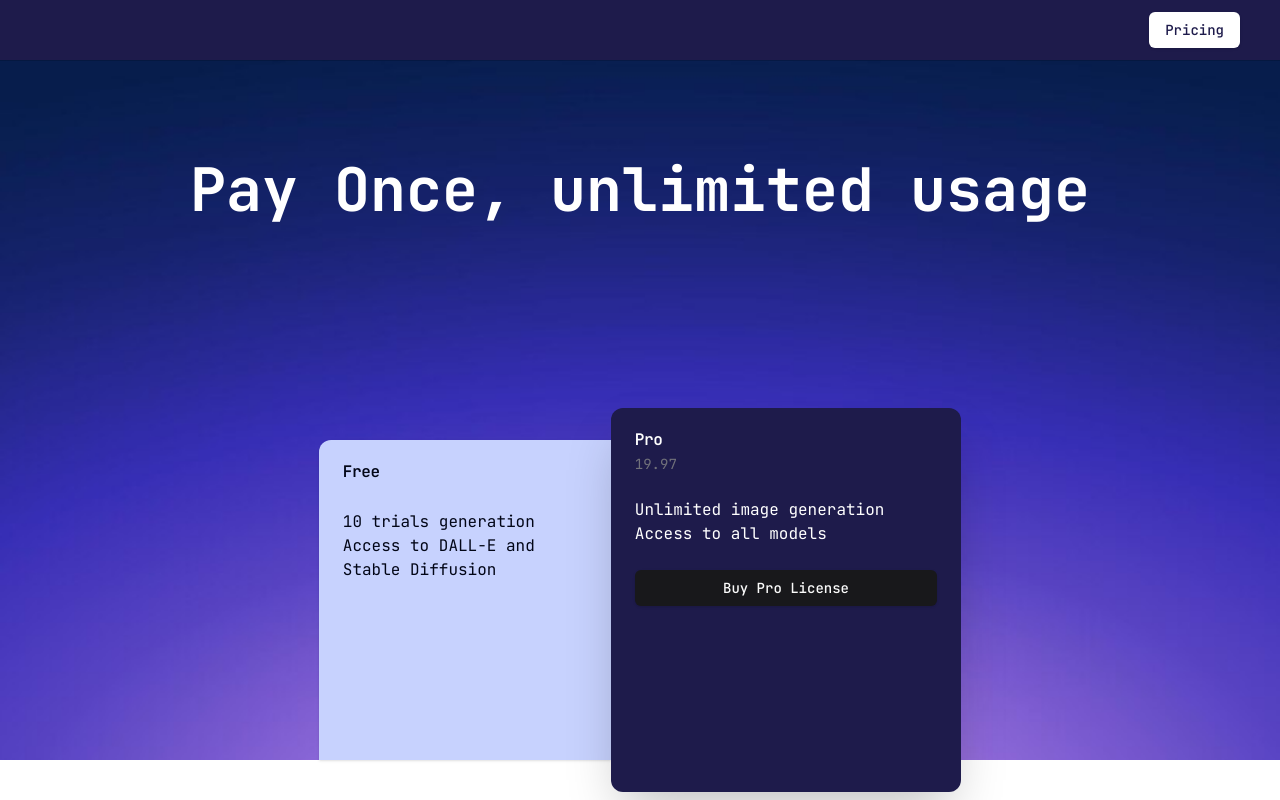
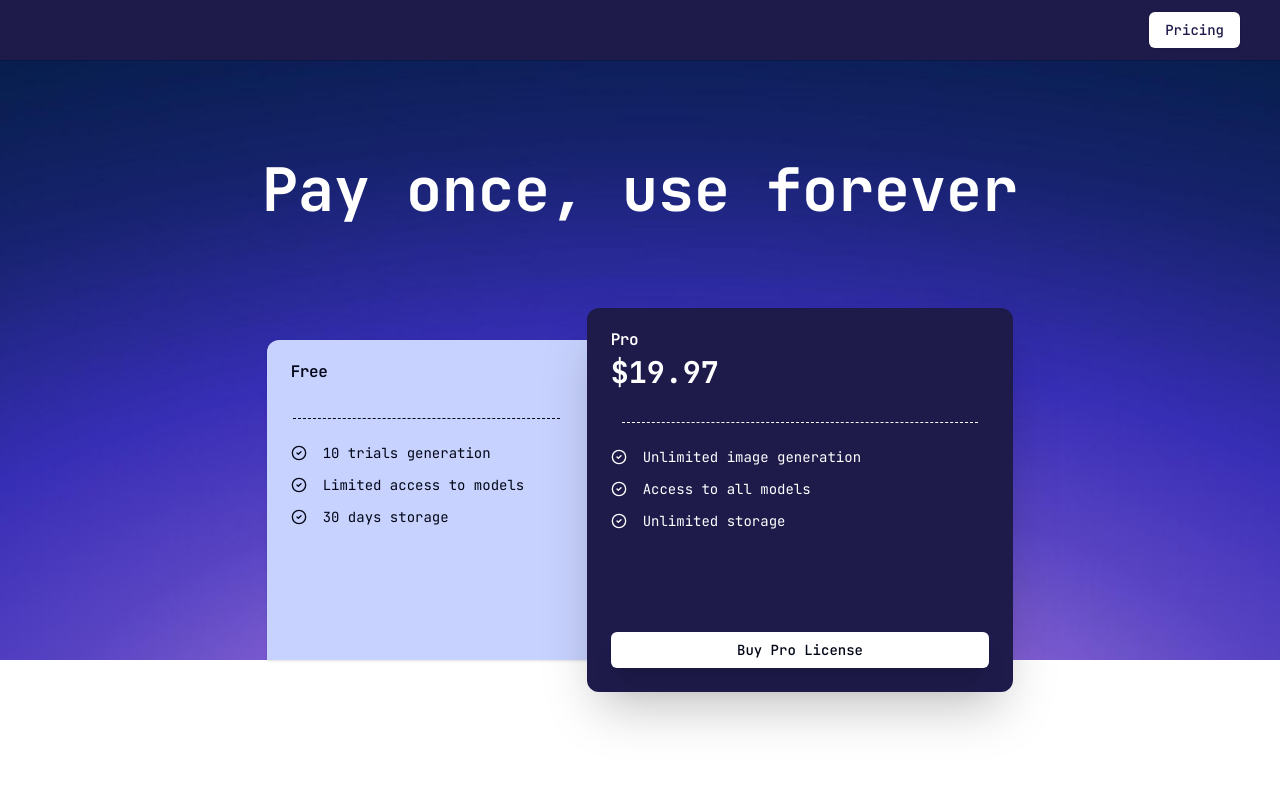
Before and after one commit to lng5143/imaginehub, a Next.js app: page /pricing in a window 1280 px wide. Shown: the top 800 px of the page. Built offline with nearby package versions, Linux system fonts and the light colour scheme; no server answers.

Commit message:
pricing page main section

```diff
--- a/app/(home)/pricing/page.js
+++ b/app/(home)/pricing/page.js
@@ -5,24 +5,26 @@ import { Button } from "@/components/ui/button"
 export default function PricingPage() {
   return (
     <div>
-        <div className="flex relative flex-col gap-20 pt-40 items-center bg-[url('/pricing-bg.jpg')] bg-cover bg-center bg-no-repeat">
-            <h1 className="text-6xl h-[600px] font-bold text-white">Pay Once, unlimited usage</h1>
-            <div className="flex absolute -bottom-8 items-center justify-center">
-                <div className="w-5/12 h-80">
+        <div className="flex relative pt-40 justify-center bg-[url('/pricing-bg.jpg')] bg-cover bg-center bg-no-repeat">
+            <h1 className="text-6xl h-[500px] font-bold text-white">Pay once, use forever</h1>
+            <div className="flex absolute -bottom-8 items-center justify-center w-full">
+                <div className="w-3/12 h-80">
                     <PricingCard
+                        variant="light"
                         title={PRICING_PLANS.free.title}
                         price={PRICING_PLANS.free.price}
                         features={PRICING_PLANS.free.features}
-                        className="bg-indigo-200 text-slate-950 rounded-none rounded-tl-xl w-full h-full border-none"
+                        className="rounded-none rounded-tl-xl w-full h-full border-none"
                     />
                 </div>
-                <div className="w-6/12 h-96">
+                <div className="w-4/12 h-96">
                     <PricingCard
+                        variant="dark"
                         title={PRICING_PLANS.pro.title}
                         price={PRICING_PLANS.pro.price}
                         features={PRICING_PLANS.pro.features}
-                        className=" bg-indigo-950 text-white w-full h-full border-none shadow-2xl"
-                        cta={<Button className="w-full">Buy Pro License</Button>}
+                        className="w-full h-full border-none shadow-2xl"
+                        cta={<Button className="w-full bg-white text-slate-950 shadow-xl hover:bg-amber-500 hover:scale-105 transition-all duration-300">Buy Pro License</Button>}
                     />
                 </div>
             </div>
--- a/app/_component/nav-bar.js
+++ b/app/_component/nav-bar.js
@@ -4,7 +4,7 @@ import Link from "next/link";
 export default function NavBar() {
   return (
     <div className="w-full px-10 py-3 fixed top-0 left-0 flex justify-end bg-indigo-950 z-10 backdrop-blur-sm">
-      <Button className="bg-white text-indigo-950">
+      <Button className="bg-white text-indigo-950 hover:bg-amber-500 hover:scale-105 transition-all duration-300">
           <Link href="/pricing">Pricing</Link>
       </Button>
     </div>
--- a/app/_component/pricing-card.js
+++ b/app/_component/pricing-card.js
@@ -1,21 +1,26 @@
 import { Card, CardContent, CardHeader, CardTitle, CardDescription, CardFooter } from "@/components/ui/card";
-
-export default function PricingCard({ title, price, features, cta, ...props}) {
+import { cn } from "@/lib/utils";
+import { CircleCheck } from "lucide-react";
+export default function PricingCard({ variant, title, price, features, cta, ...props}) {
 
     return (
-        <Card {...props}>
+        <Card className={cn("flex flex-col w-full",variant === "light" ? "bg-indigo-200 text-slate-950" : "bg-indigo-950 text-white", props.className)}>
             <CardHeader>
                 <CardTitle>{title}</CardTitle>
-                <CardDescription>{price}</CardDescription>
+                <CardDescription className={cn("text-3xl font-bold", variant === "light" ? "text-slate-950" : "text-white")}>{price}</CardDescription>
             </CardHeader>
-            <CardContent>
-                <ul>
+            <hr className={cn("my-2 w-5/6 self-center border-dashed", variant === "light" ? "border-slate-950" : "border-white")} />
+            <CardContent className="flex-grow pt-4">
+                <ul className="flex flex-col gap-3">
                     {features.map((feature, index) => (
-                        <li key={index}>{feature}</li>
+                        <li key={index} className="flex items-center gap-4 text-sm">
+                            <CircleCheck className="w-4 h-4" />
+                            {feature}
+                        </li>
                     ))}
                 </ul>
             </CardContent>
-            <CardFooter className="mt-auto w-full">
+            <CardFooter className="w-full">
                 {cta}
             </CardFooter>
         </Card>
--- a/const/imagine-box-consts.js
+++ b/const/imagine-box-consts.js
@@ -54,16 +54,17 @@ export const PRICING_PLANS = {
         price: null,
         features: [
             "10 trials generation",
-            "Access to DALL-E and Stable Diffusion",
+            "Limited access to models",
+            "30 days storage"
         ]
     },
     pro: {
         title: "Pro",
-        price: 19.97,
+        price: "$19.97",
         features: [
             "Unlimited image generation",
             "Access to all models",
-
+            "Unlimited storage"
         ]
     }
 }
```
